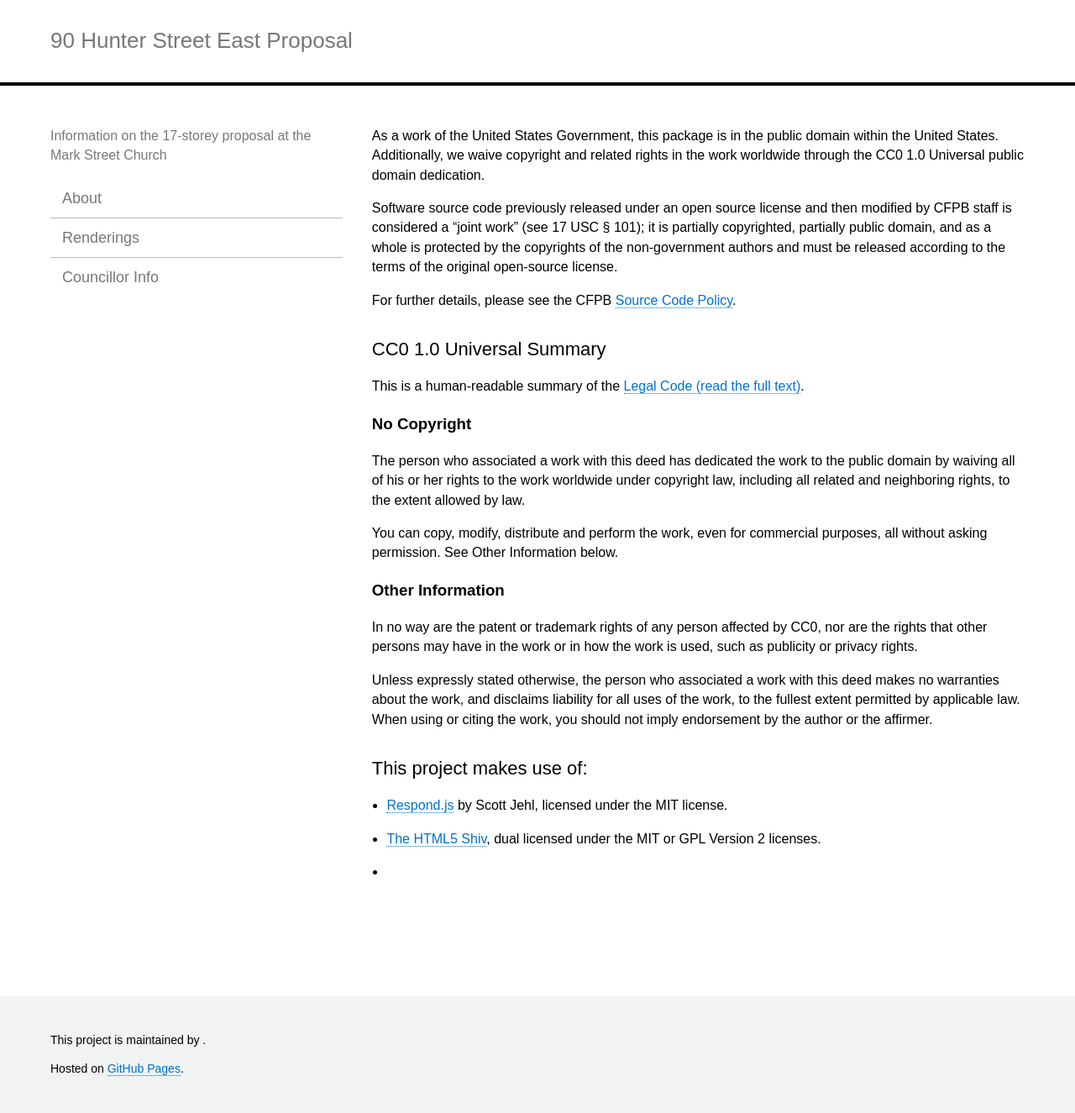
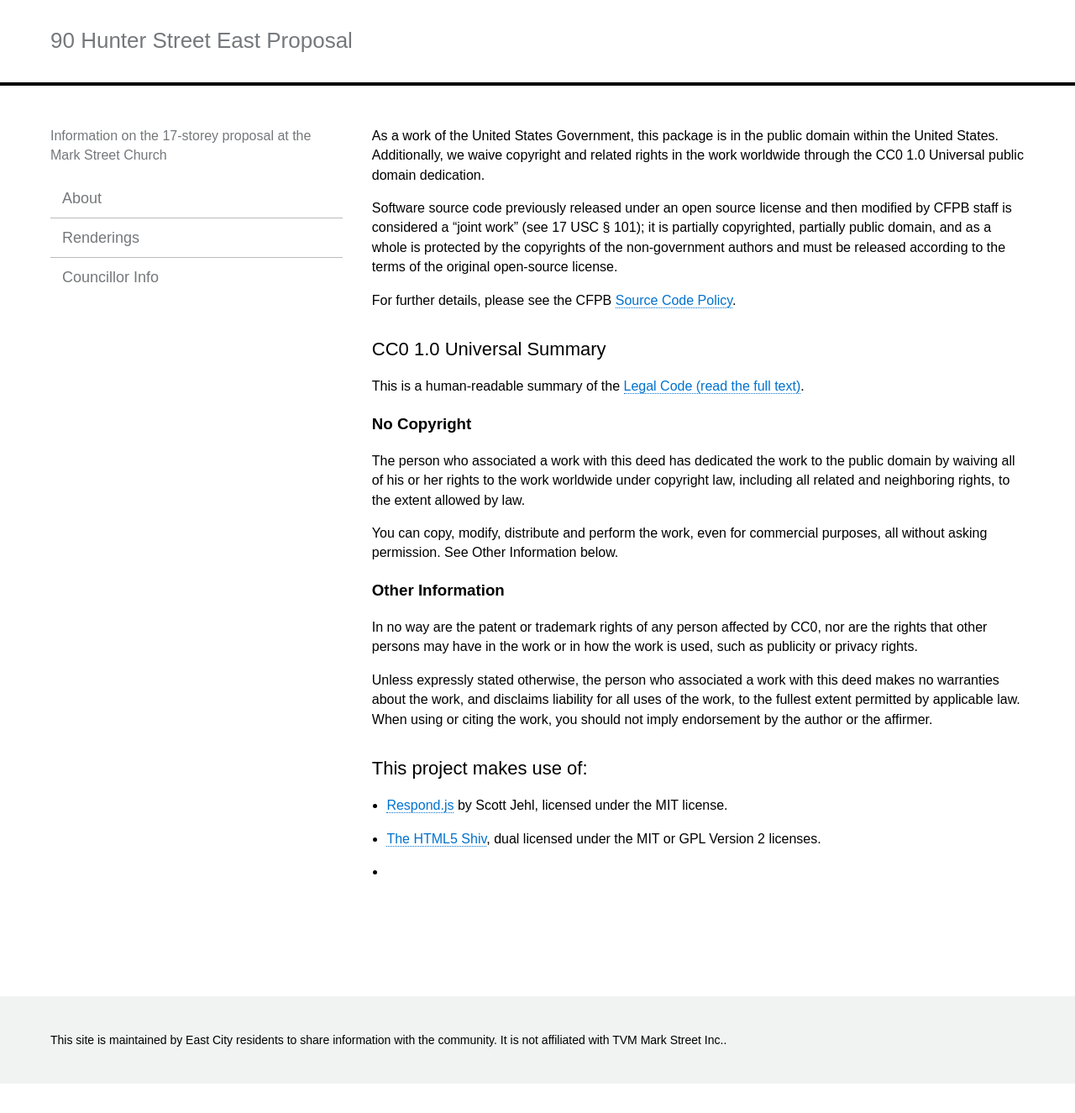
Before and after one commit to 90hunter/90HunterStE, a Jekyll site: the page built from TERMS.md, in a window 1280 px wide. Shown: the whole page at 84% size. Built offline with Jekyll 4.4.1, drawn with Linux system fonts in a browser that asks for light colours; our own code applies the rules of GitHub Pages for plain Markdown files; after the commit the page ends 1290 px from its top, so only the background shows below that.

Commit message:
Update default.html

```diff
--- a/_layouts/default.html
+++ b/_layouts/default.html
@@ -43,9 +43,7 @@
 
       <footer role="contentinfo">
         <div class="wrap">
-          <p>This project is maintained by <a href="{{ site.author.url }}">{{ site.author.name }}</a>.</p>
-
-          <p>Hosted on <a href="http://pages.github.com/">GitHub Pages</a>.</p>
+          <p>This site is maintained by East City residents to share information with the community. It is not affiliated with TVM Mark Street Inc.</a>.</p>
         </div><!--/.wrap -->
       </footer>
     </div> <!-- /.container -->
```
